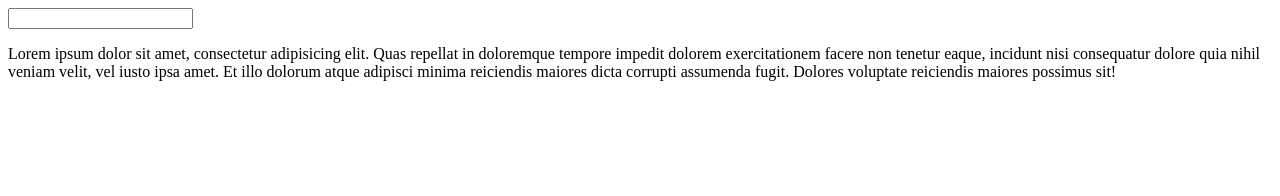
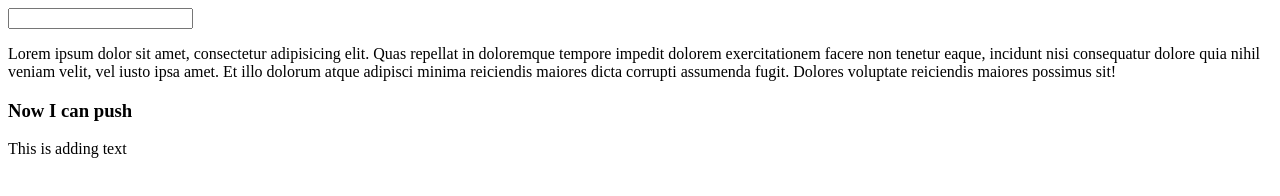
Before and after one commit to Zubayer22/1st, a plain HTML site: page index.html in a window 1280 px wide. Drawn offline with Linux system fonts and the light colour scheme.

Commit message:
Some changes

```diff
--- a/index.html
+++ b/index.html
@@ -14,6 +14,7 @@
     </form>
 
     <p>Lorem ipsum dolor sit amet, consectetur adipisicing elit. Quas repellat in doloremque tempore impedit dolorem exercitationem facere non tenetur eaque, incidunt nisi consequatur dolore quia nihil veniam velit, vel iusto ipsa amet. Et illo dolorum atque adipisci minima reiciendis maiores dicta corrupti assumenda fugit. Dolores voluptate reiciendis maiores possimus sit!</p>
-    <h3></h3>
+    <h3>Now I can push</h3>
+    <p>This is adding text</p>
 </body>
 </html>
```
